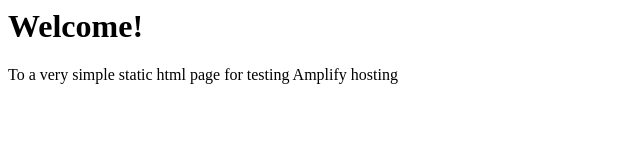
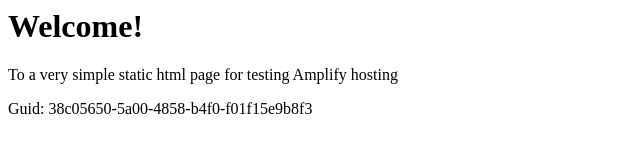
Before and after one commit to aws-aemilia-syd/Github-PR-Commit-Integration-Test-DoNotTouch-v1-prod-ap-southeast-2, a website: page src/index.html in a window 1280 px wide. Shown: the whole page, without its empty margins (0-640 px from the left). Drawn offline with Linux system fonts and the light colour scheme.

Commit message:
commit from integ tests

```diff
--- a/src/index.html
+++ b/src/index.html
@@ -1,3 +1,5 @@
+
+
 <html lang="en">
 
 <head>
@@ -10,6 +12,6 @@
 <body>
     <h1>Welcome!</h1>
     <p>To a very simple static html page for testing Amplify hosting</p>
-</body>
+    <p>Guid: 38c05650-5a00-4858-b4f0-f01f15e9b8f3</p></body>
 
 </html>
```
